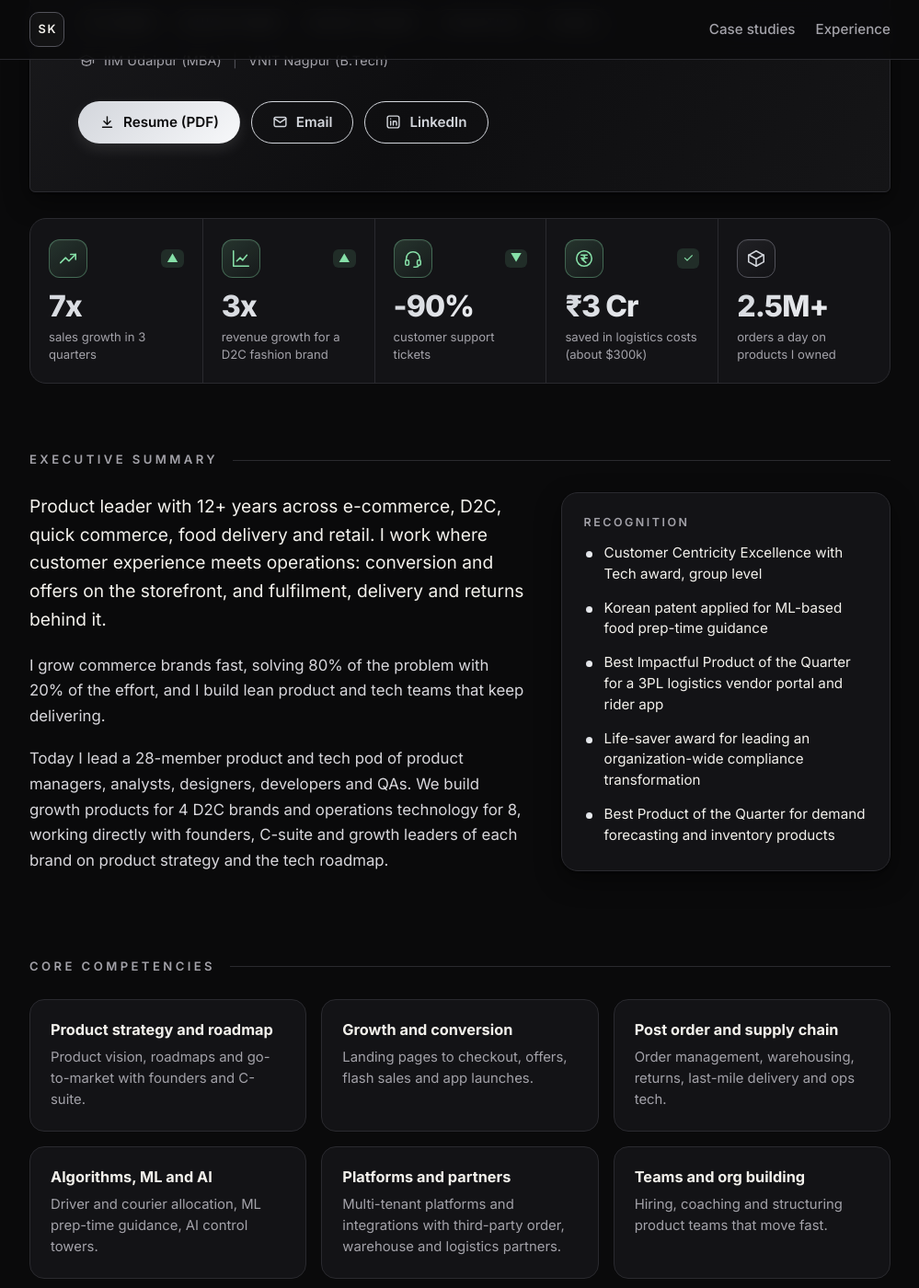
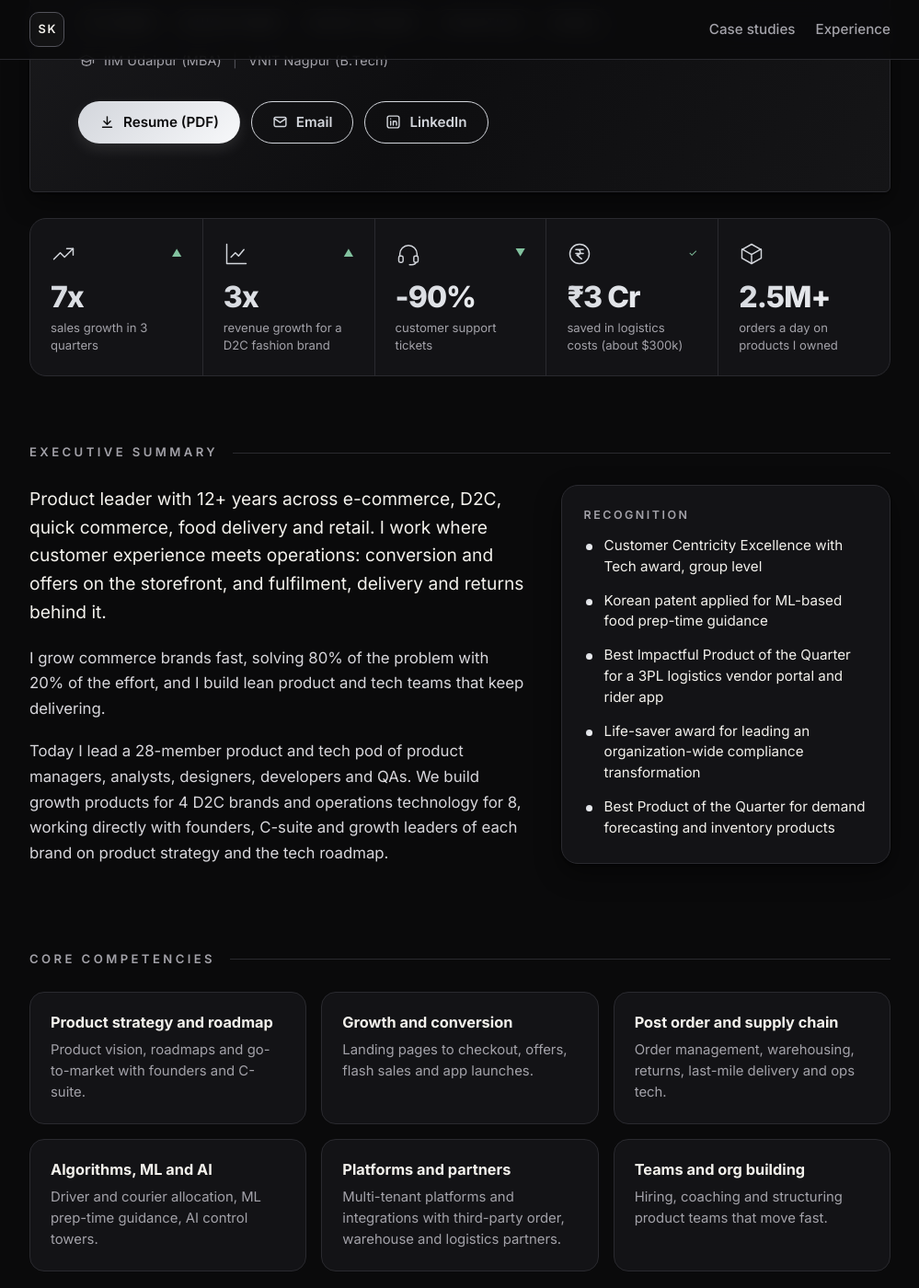
Before and after one commit to sambhavkanulla/sambhavkanulla.github.io, a Jekyll site: the page built from index.html, in a window 1280 px wide and 1400 px high, scrolled down 392 px. Shown: the whole window at 92% size, without its empty margins (140-1139 px from the left). Built offline with Jekyll 4.4.1, drawn with Linux system fonts in a browser that asks for light colours.

Commit message:
Impact strip: thinner, quieter, silver icons
Co-Authored-By: Claude Sonnet 5.5 <noreply@anthropic.com>
Claude-Session: https://claude.ai/code/session_01PrKmB98M39T9226rhsuyd2

```diff
--- a/assets/css/portfolio.css
+++ b/assets/css/portfolio.css
@@ -368,3 +368,12 @@ main > section.area > h2 { align-items: center; }
 .ph-num-top { display: flex; align-items: center; justify-content: space-between; margin-bottom: 14px; }
 .ph-num-top .dir { position: static; }
 @media (max-width: 760px) { .ph-num-top { margin-bottom: 10px; } .ph-num-top .ico { width: 34px; height: 34px; border-radius: 10px; } .ph-num-top .ico svg { width: 18px; height: 18px; } }
+
+/* impact strip: refined, quiet icons */
+.ph-number .ico { width: auto; height: auto; border: 0; background: none; box-shadow: none; border-radius: 0; color: var(--accent); }
+.ph-number .ico svg { width: 28px; height: 28px; stroke-width: 1.25; }
+.ph-number .ico.tone-up, .ph-number .ico.tone-down, .ph-number .ico.tone-save { color: var(--accent); background: none; border: 0; }
+.ph-number .dir { background: none; padding: 0; border-radius: 0; font-size: 0.7rem; color: #8fd6ae; opacity: 0.9; letter-spacing: 0; }
+.ph-num-top { margin-bottom: 16px; }
+.ph-number { padding: 24px 22px; }
+@media (max-width: 760px) { .ph-num-top .ico { width: auto; height: auto; } .ph-num-top .ico svg { width: 24px; height: 24px; } .ph-number { padding: 18px 16px; } }
```
